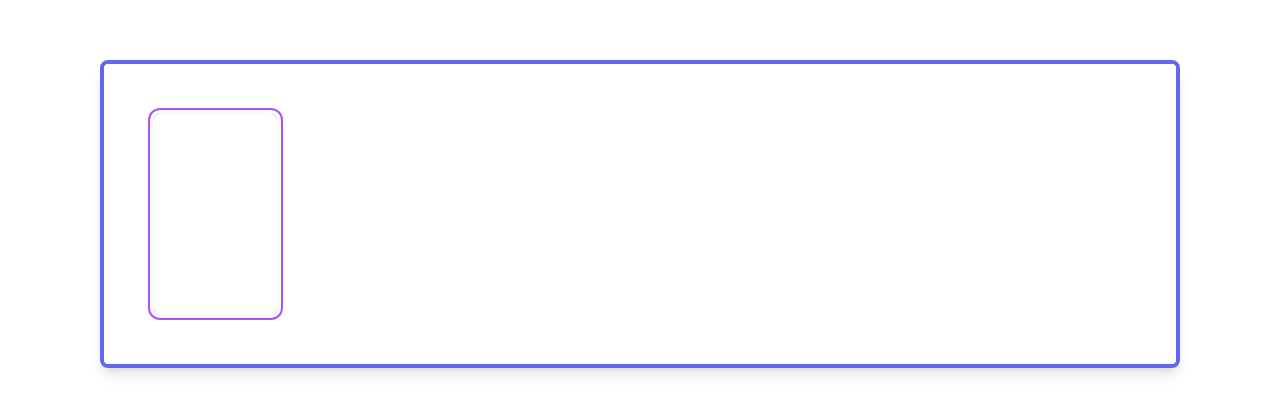
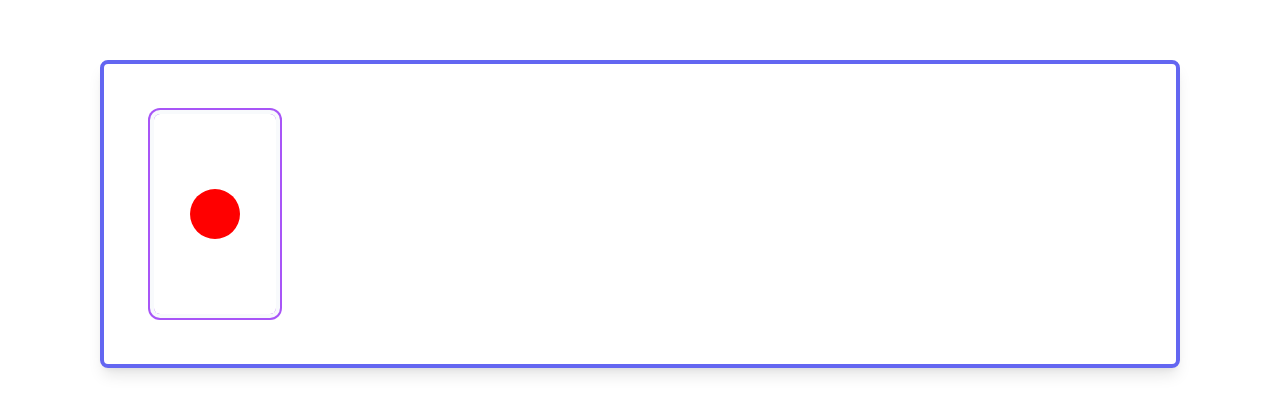
Before and after one commit to scottascott/concentration, a Next.js app: page / in a window 1280 px wide. Shown: the part 140-554 px from the top of the page. Built offline with nearby package versions, Linux system fonts and the light colour scheme.

Commit message:
card fake 3d

```diff
--- a/package.json
+++ b/package.json
@@ -13,6 +13,7 @@
     "@splinetool/react-spline": "^2.2.6",
     "@splinetool/runtime": "^0.9.345",
     "@t3-oss/env-nextjs": "^0.3.1",
+    "framer-motion": "^10.12.16",
     "next": "^13.4.2",
     "react": "18.2.0",
     "react-card-flip": "^1.2.0",
--- a/src/pages/components/card.tsx
+++ b/src/pages/components/card.tsx
@@ -1,26 +1,64 @@
+import { motion, useMotionValue, useTransform } from "framer-motion";
 import { useState } from "react";
 import ReactCardFlip from "react-card-flip";
 export default function Card() {
+    // const variables
+  const cardWidth = 122;
+  const cardHeight = 200;
+
   const [isFlipped, setIsFlipped] = useState<boolean>(false);
+  const x = useMotionValue(cardWidth / 2);
+  const y = useMotionValue(cardHeight / 2);
+
+  const rotateX = useTransform(y, [0, cardHeight], [45, -45]);
+  const rotateY = useTransform(x, [0, cardWidth], [-45, 45]);
+
+  function handleMouse(event: {
+    currentTarget: { getBoundingClientRect: () => any };
+    clientX: number;
+    clientY: number;
+  }) {
+    const rect = event.currentTarget.getBoundingClientRect();
+
+    x.set(event.clientX - rect.left);
+    y.set(event.clientY - rect.top);
+  }
+  function handleLeave() {
+    x.set(cardWidth / 2);
+    y.set(cardHeight / 2);
+  }
   return (
     <ReactCardFlip
       isFlipped={isFlipped}
       flipDirection="horizontal"
-      containerClassName="flex flex-col w-[123px] h-[200px]"
+      containerClassName={`flex flex-col w-[122px] h-[200px]`}
     >
       {/* front */}
       <div
         onClick={() => {
           setIsFlipped(!isFlipped);
         }}
-        className="h-full cursor-pointer rounded-md ring-2 ring-purple-500 ring-offset-4 ring-offset-slate-50"
-      ></div>
+        className="flex h-full  cursor-pointer items-center justify-center rounded-md ring-2 ring-purple-500 ring-offset-4 ring-offset-slate-50"
+        onMouseMove={handleMouse}
+        onMouseLeave={handleLeave}
+      >
+        <motion.div
+          style={{
+            width: 50,
+            height: 50,
+            borderRadius: 30,
+            backgroundColor: "red",
+            rotateX: rotateX,
+            rotateY: rotateY,
+          }}
+        />
+      </div>
       {/* back */}
       <div
         onClick={() => {
           setIsFlipped(!isFlipped);
         }}
-        className="flex bg-violet-300 h-full cursor-pointer items-center justify-center rounded-md border-8 border-double border-black text-[60px] ring-2 ring-purple-500 ring-offset-4 ring-offset-slate-50"
+        className="flex h-full cursor-pointer items-center justify-center rounded-md border-8 border-double border-black bg-violet-300 text-[60px] ring-2 ring-purple-500 ring-offset-4 ring-offset-slate-50"
       >
         <span>&#128303;</span>
       </div>
```
Also changed, not shown: 1 other file (tests, documents, lock files or other folders).
